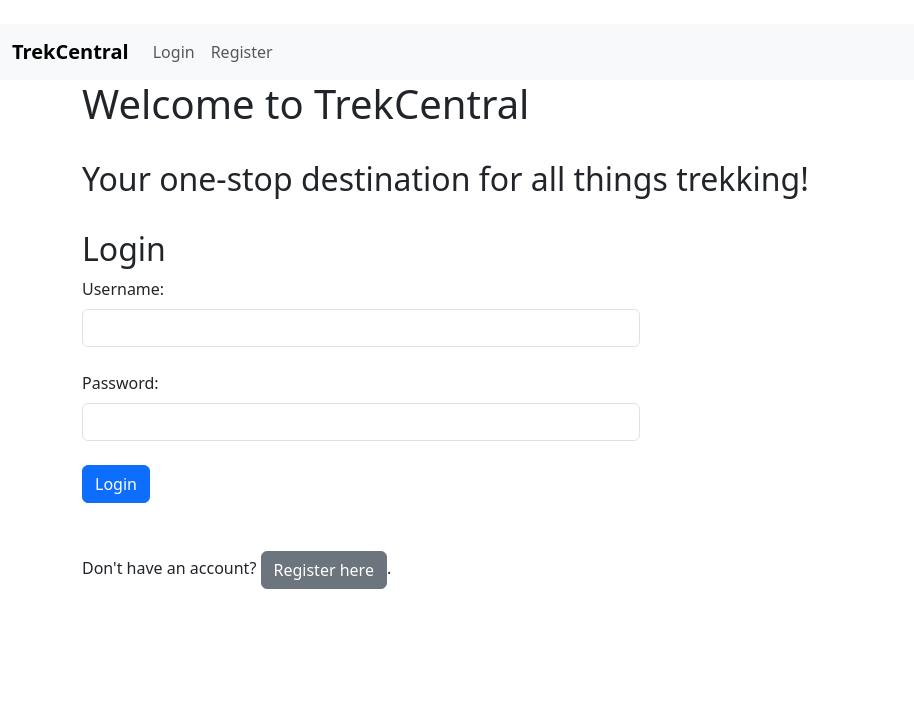
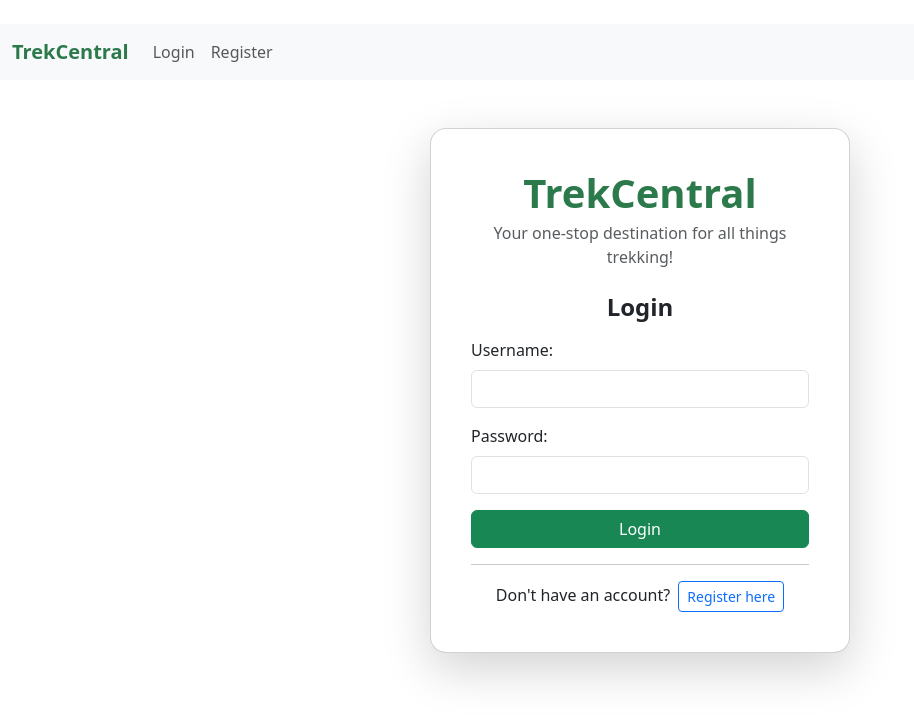
Before and after one commit to 23f2001140/trekking-management-project, a Flask app: page /login in a window 1280 px wide. Shown: the top 721 px of the page, without its empty margins (0-914 px from the left). Run offline with Flask 3, Linux system fonts and the light colour scheme; some libraries are stand-ins or nearby versions.

Commit message:
MILESTONE:- Authentication and Role-Based Access completed (checked from my side), Added confirmation page for admin deleting a trek or a user cancel their booking, Added sone style to the login and registration page , And some basic styling inside some pages.

```diff
--- a/routes.py
+++ b/routes.py
@@ -385,24 +385,33 @@ def trek_update(trek_id):
         return redirect(url_for('trek_details'))
     return render_template('admin/update_trek.html' , trek=trek , get_trek_image=get_trek_image, staff=staff)
 
-@app.route('/admin/delete_trek/<int:trek_id>')
+@app.route('/admin/delete_trek/<int:trek_id>' , methods=['GET', 'POST'])
 @login_required
 @admin_required
 def delete_trek(trek_id):
+    if request.method == 'POST':
+        trek=Trek.query.get(trek_id)
+        if not trek:
+            flash('Invalid trek id!', 'danger')
+            return redirect(url_for('trek_details'))
+
+        for ext in ALLOWED_EXTENSIONS:
+            path = os.path.join(TREK_IMAGES_FOLDER, f"{trek.id}.{ext}")
+            if os.path.exists(path):
+                os.remove(path)
+                break
+        db.session.delete(trek)
+        db.session.commit()
+        flash('Trek deleted successfully!', 'success')
+        return redirect(url_for('trek_details'))
+
     trek=Trek.query.get(trek_id)
     if not trek:
         flash('Invalid trek id!', 'danger')
         return redirect(url_for('trek_details'))
 
-    for ext in ALLOWED_EXTENSIONS:
-        path = os.path.join(TREK_IMAGES_FOLDER, f"{trek.id}.{ext}")
-        if os.path.exists(path):
-            os.remove(path)
-            break
-    db.session.delete(trek)
-    db.session.commit()
-    flash('Trek deleted successfully!', 'success')
-    return redirect(url_for('trek_details'))
+
+    return render_template('admin/trek_delete_confirmation.html' , trek_id=trek_id)
 
 @app.route('/admin/users_details')
 @login_required
@@ -575,11 +584,24 @@ def my_bookings():
     past_bookings=[booking for booking in bookings if booking.status=='Cancelled' or booking.trek.status == 'Completed']
     return render_template('users/my_bookings.html', ongoing_bookings=ongoing_bookings, past_bookings=past_bookings, get_trek_image=get_trek_image)
 
-@app.route('/user/cancel_booking/<int:booking_id>')
+@app.route('/user/cancel_booking/<int:booking_id>' , methods=['GET', 'POST'])
 @login_required
 @user_required
 @not_blacklisted
 def cancel_booking(booking_id):
+    if request.method == 'POST':
+        booking=Booking.query.get(booking_id)
+        if not booking:
+            flash('Booking not found!', 'danger')
+            return redirect(url_for('user_dashboard'))
+        if booking.user_id != current_user.id:
+            flash('You are not authorized to cancel this booking!', 'danger')
+            return redirect(url_for('user_dashboard'))
+        booking.trek.available_slots += 1
+        booking.status='Cancelled'
+        db.session.commit()
+        flash('Booking cancelled successfully!', 'success')
+        return redirect(url_for('user_dashboard'))
     booking=Booking.query.get(booking_id)
     if not booking:
         flash('Booking not found!', 'danger')
@@ -587,11 +609,8 @@ def cancel_booking(booking_id):
     if booking.user_id != current_user.id:
         flash('You are not authorized to cancel this booking!', 'danger')
         return redirect(url_for('user_dashboard'))
-    booking.trek.available_slots += 1
-    booking.status='Cancelled'
-    db.session.commit()
-    flash('Booking cancelled successfully!', 'success')
-    return redirect(url_for('user_dashboard'))
+    return render_template('users/cancel_booking_confirmation.html', booking=booking)
+
 
 @app.route('/user/profile', methods=['GET', 'POST'])
 @login_required
--- a/templates/admin/admin.html
+++ b/templates/admin/admin.html
@@ -56,7 +56,7 @@
     <h3 style="margin-left: 35px;">Staff waiting for approval</h3>
     <ul>
         {% for staff in pending_staff %}
-            <div class="card mb-3">
+            <div class="card mb-3 shadow-sm p-2" style="border-radius: 14px;">
                 <div class="card-body d-flex justify-content-between align-items-center">
                     <div>
                         <h5 class="card-title">{{ staff.fullname }}</h5>
--- a/templates/admin/staff_details.html
+++ b/templates/admin/staff_details.html
@@ -1,10 +1,8 @@
 {% extends "layout.html" %}
 {% block title %}Staff Details{% endblock %}
 {% block content %}
-<h1>Staff Details</h1>
-<p>Here you can view all the staff in the system.</p>
 {% if staff %}
-    <h1 class=" mt-4"> View All Staff  <i class="fa-solid fa-user-group"></i></h1>
+    <h3 class=" mt-4"> View All Staff Of <strong>TREKCENTRAL</strong>  <i class="fa-solid fa-user-group"></i></h3>
     <br>
     <form class="d-flex align-items-center gap-2" role="search" method="GET">
         <input class="form-control w-50" type="search" placeholder="Search by Name or Staff id" aria-label="staff" id="staff" name="staff" value="{{ request.args.get('staff', '') }}">
@@ -12,7 +10,7 @@
     </form>
     <br>
 
-    <table class="table table-hover">
+    <table class="table table-hover shadow-lg p-4">
         <thead class="table-primary">
             <tr>
             <th scope="col">Staff id</th>
--- a/templates/admin/users_details.html
+++ b/templates/admin/users_details.html
@@ -1,10 +1,8 @@
 {% extends "layout.html" %}
 {% block title %}Users Details{% endblock %}
 {% block content %}
-<h1>Users Details</h1>
-<p>Here you can view all the users in the system.</p>
 {% if users %}
-    <h1 class=" mt-4"> View All Users  <i class="fa-solid fa-user-group"></i></h1>
+    <h3 class=" mt-4"> View All Users Of <strong>TREKCENTRAL</strong>  <i class="fa-solid fa-user-group"></i></h3>
     <br>
     <form class="d-flex align-items-center gap-2" role="search" method="GET">
         <input class="form-control w-50" type="search" placeholder="Search by Name or user id" aria-label="user" id="user" name="user" value="{{ request.args.get('user', '') }}">
@@ -12,7 +10,7 @@
     </form>
     <br>
 
-    <table class="table table-hover">
+    <table class="table table-hover shadow-lg p-4">
         <thead class="table-primary">
             <tr>
             <th scope="col">User id</th>
--- a/templates/login.html
+++ b/templates/login.html
@@ -3,25 +3,38 @@
 {% block title %}Login{% endblock %}
 
 {% block content %}
-<h1>Welcome to TrekCentral</h1>
-<br>
-<h2>Your one-stop destination for all things trekking!</h2>
-<br>
-<h2 class=>Login</h2>
+<div class="container d-flex justify-content-center align-items-center mt-5">
+  <div class="card shadow-lg p-4" style="max-width: 420px; border-radius: 16px;">
+    <div class="card-body">
 
-<form method="POST" action="">
-    <div class="col-sm-6 lg">
-        <label for="username" class="form-label">Username:</label>
-        <input type="text" id="username" name="username" class="form-control" required><br>
+      <h1 class="text-center fw-bold mb-1" style="color: #2c7a4b;">TrekCentral</h1>
+      <p class="text-center text-muted mb-4">Your one-stop destination for all things trekking!</p>
+
+      <h2 class="text-center fs-4 fw-semibold mb-3">Login</h2>
+
+      <form method="POST" action="">
+        <div class="mb-3">
+          <label for="username" class="form-label">Username:</label>
+          <input type="text" id="username" name="username" class="form-control" required>
+        </div>
+        <div class="mb-3">
+          <label for="password" class="form-label">Password:</label>
+          <input type="password" id="password" name="password" class="form-control" required>
+        </div>
+        <div class="d-grid">
+          <button type="submit" class="btn btn-success">Login</button>
+        </div>
+      </form>
+
+      <hr class="my-3">
+      <p class="text-center mb-0">
+        Don't have an account?
+        <a href="{{ url_for('register') }}" class="btn btn-outline-primary btn-sm ms-1">Register here</a>
+      </p>
+
     </div>
-    <div class="col-sm-6 lg">
-        <label for="password" class="form-label">Password:</label>
-        <input type="password" id="password" name="password" class="form-control" required><br>
-    </div>
-    <button type="submit" class="btn btn-primary">Login</button>
-</form>
+  </div>
+</div>
 <br>
 <br>
-
-<p>Don't have an account? <a href="{{ url_for('register') }}" class="btn btn-secondary">Register here</a>.</p>
 {% endblock %}
--- a/templates/navbar.html
+++ b/templates/navbar.html
@@ -1,6 +1,6 @@
 <nav class="navbar navbar-expand-lg bg-body-tertiary">
   <div class="container-fluid">
-    <a class="navbar-brand" href="/" {% if not current_user.is_authenticated %}style="pointer-events: none; cursor: default;"{% endif %}><strong>TrekCentral</strong></a>
+    <a class="navbar-brand" href="/" {% if not current_user.is_authenticated %}style="pointer-events: none; cursor: default; color: #2c7a4b;"{% endif %} style="color: #2c7a4b;"><strong>TrekCentral</strong></a>
     <button class="navbar-toggler" type="button" data-bs-toggle="collapse" data-bs-target="#navbarNav" aria-controls="navbarNav" aria-expanded="false" aria-label="Toggle navigation">
       <span class="navbar-toggler-icon"></span>
     </button>
--- a/templates/staff/manage_trek.html
+++ b/templates/staff/manage_trek.html
@@ -7,7 +7,7 @@
 <br>
 <br>
 <div class="row g-3 d-flex justify-content-between">
-    <div class="card" style="width: 18rem;">
+    <div class="card shadow-sm p-4" style="width: 18rem; border-radius: 14px;">
         <div class="card-header">
             {{ trek.name }}
         </div>
@@ -45,7 +45,7 @@
 {% if trek_users or cancelled_users %}
 <h3><strong>Participants</strong></h3>
 <br>
-<table class="table table-hover">
+<table class="table table-hover shadow-lg p-4">
     <thead class="table-primary">
         <tr>
         <th scope="col">Name</th>
--- a/templates/staff/staff.html
+++ b/templates/staff/staff.html
@@ -2,7 +2,9 @@
 {% block title %}Staff Dashboard{% endblock %}
 
 {% block content %}
-<h1>Staff Dashboard</h1>
+<br>
+<h1><i class="fa-solid fa-user-tie"></i> Dashboard</h1>
+<br>
 <div class='d-flex justify-content-between'>
 <p>Welcome, {{ current_user.fullname }}! Here you can view your assigned treks and manage bookings.</p>
 <h4>Total Participants<i class='fa-solid fa-user-group'></i>: {{ total_p }} <br>  </h4>
```
Also changed, not shown: templates/admin/admin_bookings.html (+2 -5 lines), templates/admin/trek_delete_confirmation.html (added, +13 -0 lines), templates/register.html (+33 -16 lines), templates/users/cancel_booking_confirmation.html (added, +14 -0 lines).
